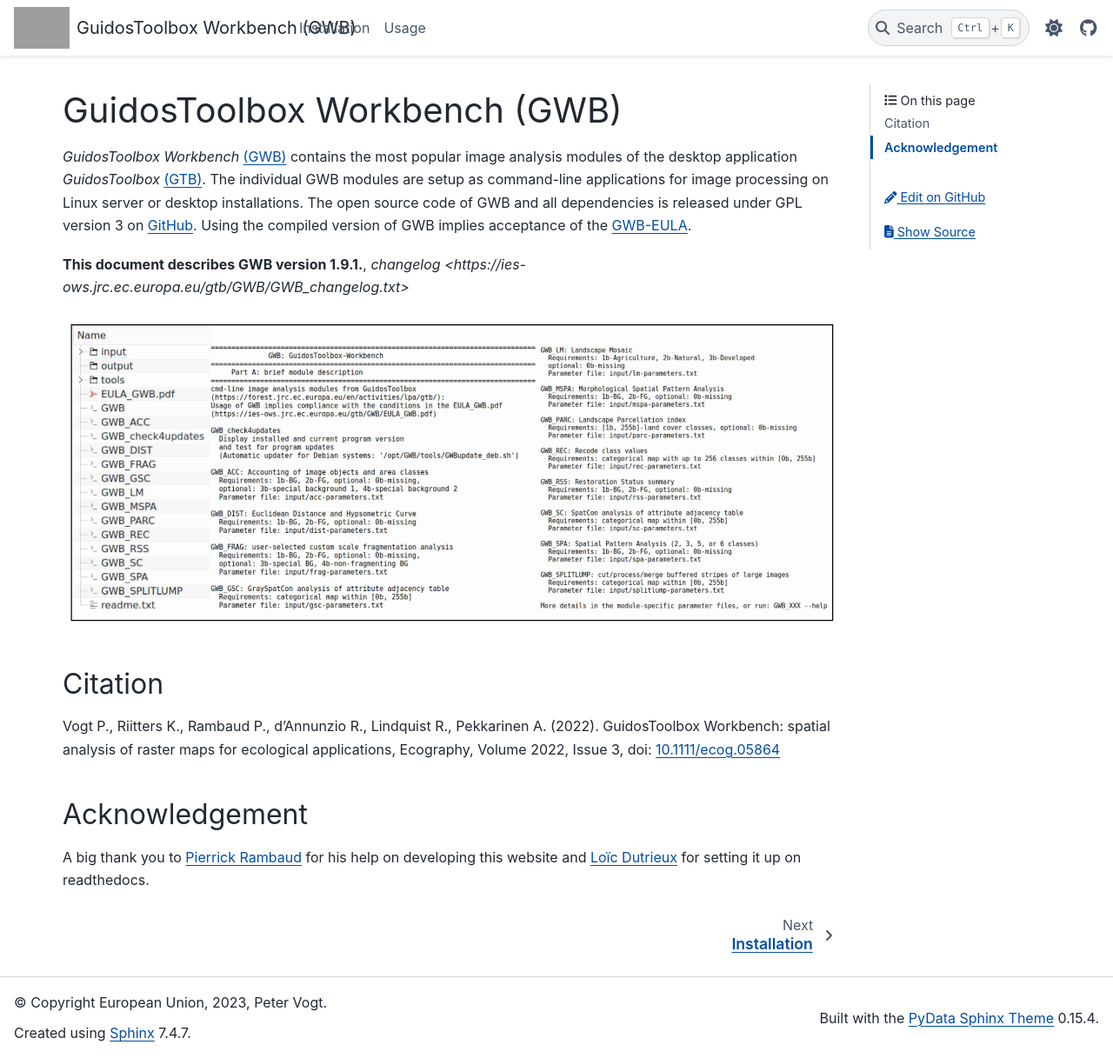
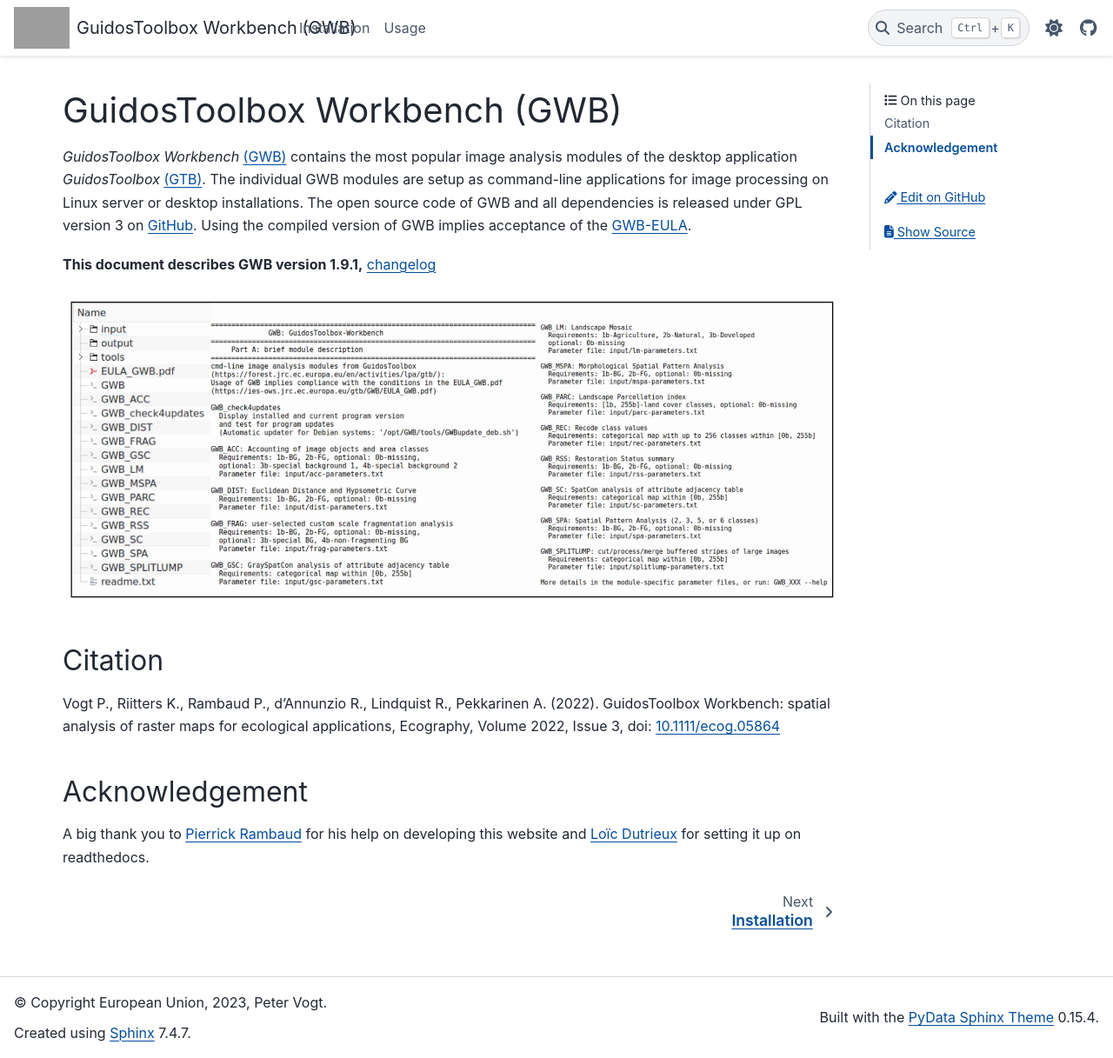
Before and after one commit to ec-jrc/GWB, a Sphinx documentation site: the page built from docs/index.rst, in a window 1280 px wide and 1217 px high. Shown: the whole window at 87% size. Built offline with Sphinx 7.4.7 and the PyData theme 0.15.4, drawn with Linux system fonts in a browser that asks for light colours; grey boxes are pictures that could not be loaded.

Commit message:
Update index.rst
test3

```diff
--- a/docs/index.rst
+++ b/docs/index.rst
@@ -10,8 +10,8 @@
 `GitHub <https://github.com/ec-jrc/GWB>`_. Using the compiled version of GWB implies
 acceptance of the `GWB-EULA <https://ies-ows.jrc.ec.europa.eu/gtb/GWB/EULA_GWB.pdf>`_.
 
-**This document describes GWB version 1.9.1.**,
-`changelog <https://ies-ows.jrc.ec.europa.eu/gtb/GWB/GWB_changelog.txt>`
+**This document describes GWB version 1.9.1,**
+`changelog <https://ies-ows.jrc.ec.europa.eu/gtb/GWB/GWB_changelog.txt>`_
 
 .. figure:: _image/gwb.jpg
     :width: 100%
```
